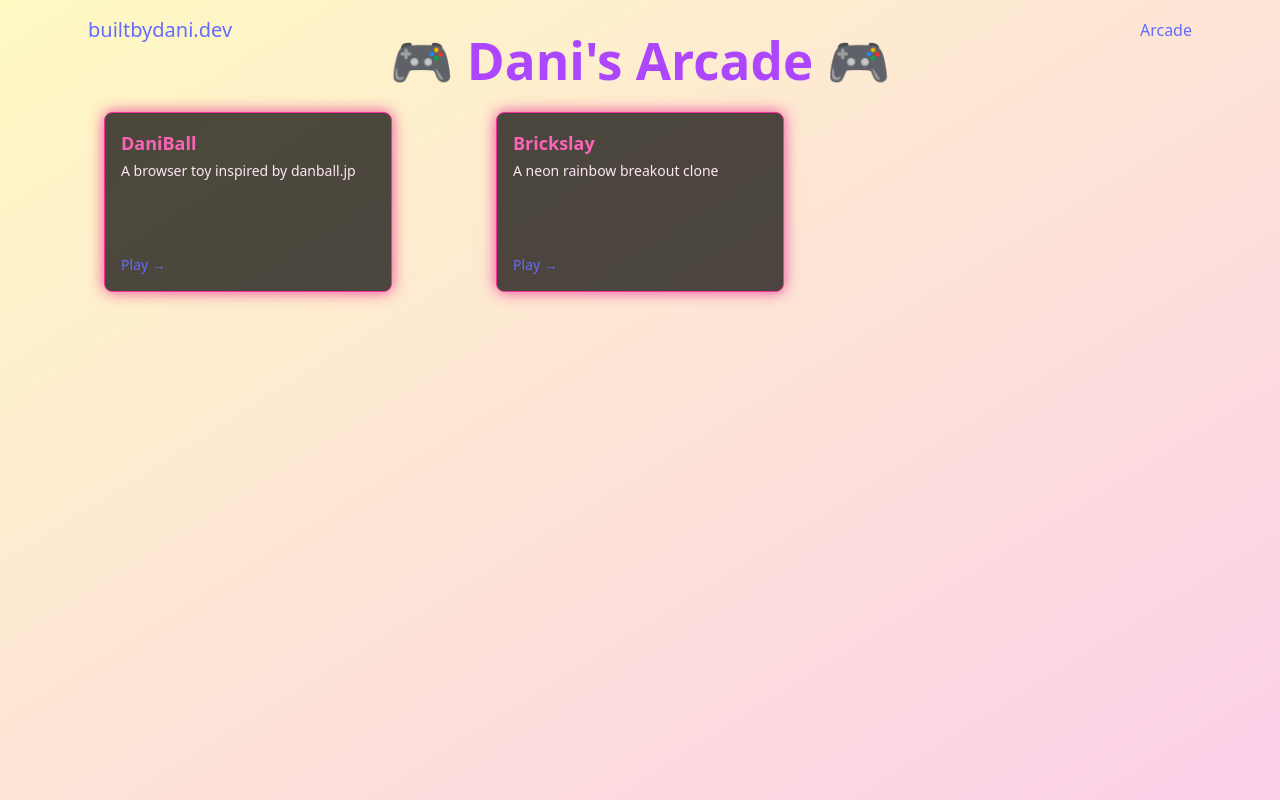
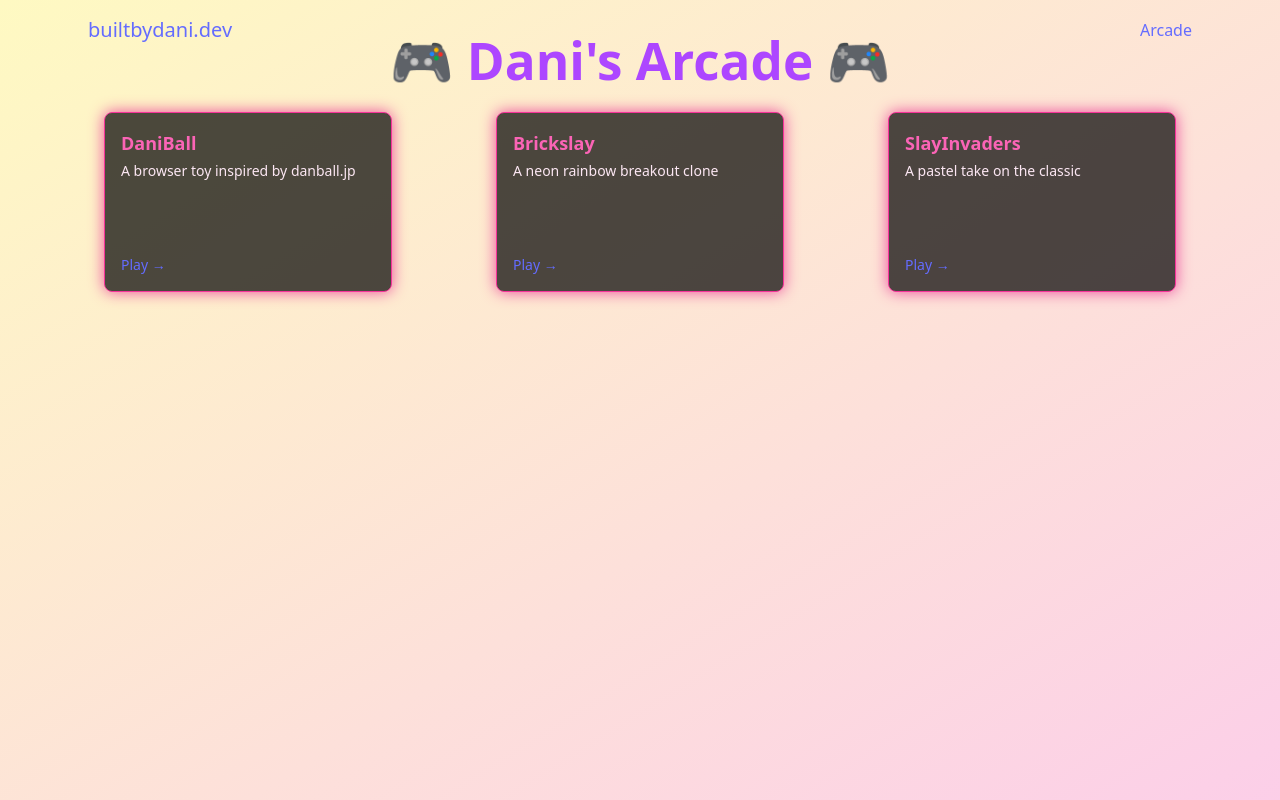
Before and after one commit to builtbydani/BioWebsite, a React (Vite) app in the folder builtbydani/: page /arcade in a window 1280 px wide. Built offline with nearby package versions, Linux system fonts and the light colour scheme.

Commit message:
added slayinvaders to arcade

```diff
--- a/builtbydani/src/pages/Arcade.tsx
+++ b/builtbydani/src/pages/Arcade.tsx
@@ -35,6 +35,11 @@ export const Arcade: React.FC = () => {
             description="A neon rainbow breakout clone"
             link="https://builtbydani.github.io/brickslay/"
           />
+          <GameCard
+            title="SlayInvaders"
+            description="A pastel take on the classic"
+            link="https://builtbydani.github.io/slayinvadersv2/"
+          />
         </div>
       </div>
     </main>
```
